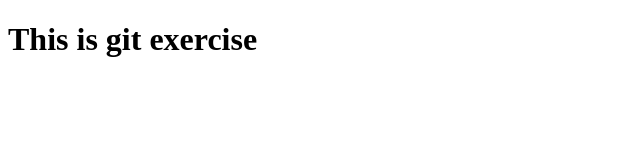
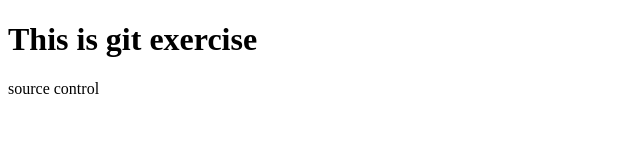
Before and after one commit to kemin-webdesign/Environment2-Assignmet1, a plain HTML site: page index.html in a window 1280 px wide. Shown: the whole page, without its empty margins (0-640 px from the left). Drawn offline with Linux system fonts and the light colour scheme.

Commit message:
Update index.html

```diff
--- a/index.html
+++ b/index.html
@@ -7,5 +7,6 @@
 </head>
 <body>
     <h1>This is  git exercise</h1>
+    <p>source control</p>
 </body>
 </html>
```
